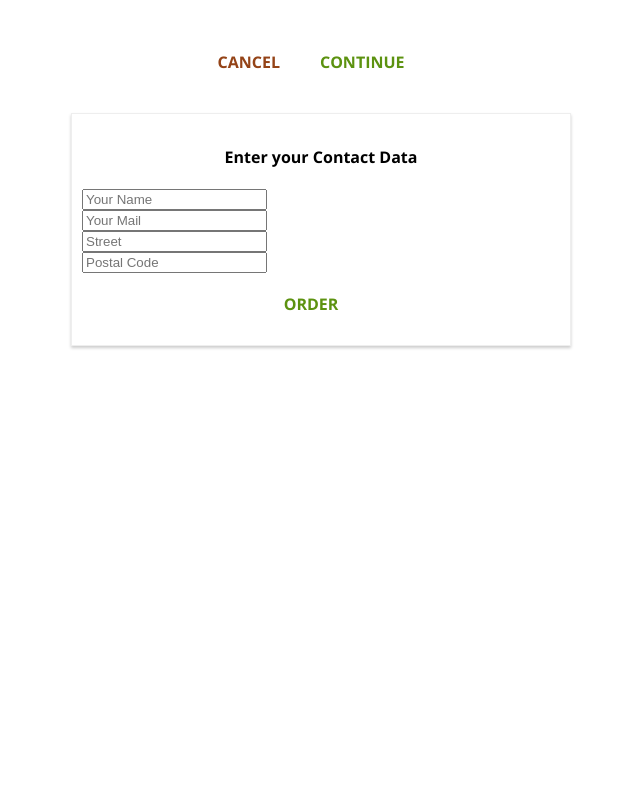
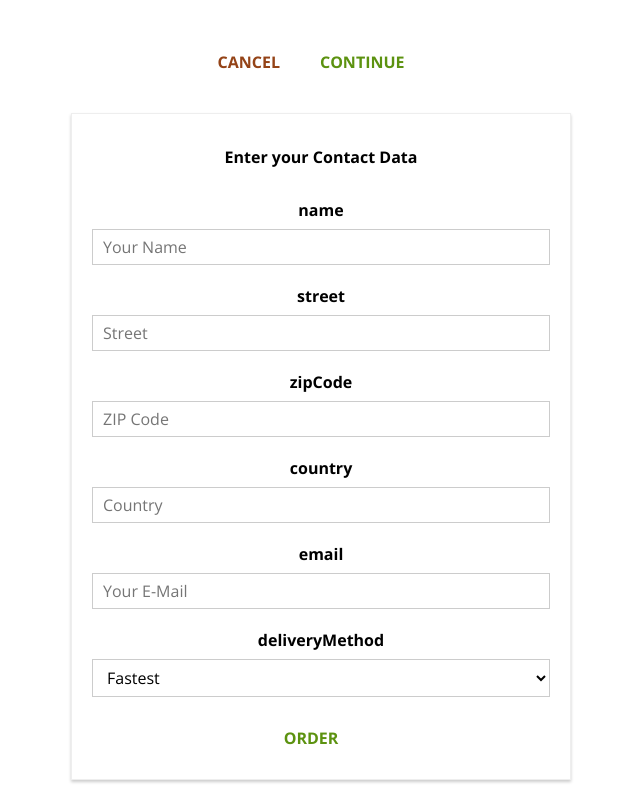
Before and after one commit to creddy/burger-app, a React (Create React App) app: page /checkout/contact-data in a window 1280 px wide. Shown: the part 705-1505 px from the top of the page, without its empty margins (319-959 px from the left). Before the commit the page ends 1071 px from the top, so only its background shows below. Built offline with nearby package versions, Linux system fonts and the light colour scheme; the HTML template or start-up script is replaced by a standard one.

Commit message:
Add Order form input js config and dropdown

```diff
--- /dev/null
+++ b/src/components/UI/Input/Input.module.css
@@ -0,0 +1,27 @@
+.Input {
+  width: 100%;
+  padding: 10px;
+  box-sizing: border-box;
+}
+
+.Label {
+  font-weight: bold;
+  display: block;
+  margin-bottom: 8px;
+}
+
+.InputElement {
+  outline: none;
+  border: 1px solid #ccc;
+  background-color: white;
+  font: inherit;
+  padding: 6px 10px;
+  display: block;
+  width: 100%;
+  box-sizing: border-box;
+}
+
+.InputElement:focus {
+  outline: none;
+  background-color: #ccc;
+}
--- /dev/null
+++ b/src/components/UI/Input/Input.tsx
@@ -0,0 +1,23 @@
+import React from "react";
+import styles from "./Input.module.css";
+
+interface Props {
+  label: string;
+  elementConfig: React.HTMLProps<HTMLInputElement>;
+  value: string;
+}
+
+const input = (props: Props) => {
+  return (
+    <div className={styles.Input}>
+      <label className={styles.Label}>{props.label}</label>
+      <input
+        className={styles.InputElement}
+        {...props.elementConfig}
+        value={props.value}
+      />
+    </div>
+  );
+};
+
+export default input;
--- /dev/null
+++ b/src/components/UI/Input/Select.tsx
@@ -0,0 +1,35 @@
+import React from "react";
+import styles from "./Input.module.css";
+
+interface Option {
+  value: string;
+  displayValue: string;
+}
+
+interface ElementConfig {
+  options: Option[];
+}
+
+interface Props {
+  inputType: string;
+  label: string;
+  elementConfig: ElementConfig;
+  value: string;
+}
+
+const input = (props: Props) => {
+  return (
+    <div className={styles.Input}>
+      <label className={styles.Label}>{props.label}</label>
+      <select className={styles.InputElement} value={props.value}>
+        {props.elementConfig.options.map(option => (
+          <option key={option.value} value={option.value}>
+            {option.displayValue}
+          </option>
+        ))}
+      </select>
+    </div>
+  );
+};
+
+export default input;
--- a/src/containers/Checkout/ContactData/ContactData.module.css
+++ b/src/containers/Checkout/ContactData/ContactData.module.css
@@ -8,10 +8,6 @@
   box-sizing: border-box;
 }
 
-.Input {
-  display: block;
-}
-
 @media (min-width: 600px) {
   .ContactData {
     width: 500px;
--- a/src/containers/Checkout/ContactData/ContactData.tsx
+++ b/src/containers/Checkout/ContactData/ContactData.tsx
@@ -5,20 +5,76 @@ import { Ingredients } from "../../../components/Burger/Burger";
 import axios from "../../../axios-orders";
 import Spinner from "../../../components/UI/Spinner/Spinner";
 import { RouteComponentProps } from "react-router-dom";
+import Input from "../../../components/UI/Input/Input";
+import Select from "../../../components/UI/Input/Select";
 
 interface Props extends RouteComponentProps {
   ingredients: Ingredients;
   price: number;
 }
 
-class ContactData extends Component<Props> {
+interface OrderFormElementConfig {
+  elementLabel: string;
+  elementType: Function;
+  elementConfig: object;
+  value: string;
+}
+
+interface OrderFormElement {
+  id: string;
+  config: OrderFormElementConfig;
+}
+
+interface State {
+  orderForm: OrderFormElementConfig[];
+  loading: boolean;
+}
+
+class ContactData extends Component<Props, State> {
   state = {
-    name: "",
-    email: "",
-    address: {
-      street: "",
-      postalCode: ""
-    },
+    orderForm: [
+      {
+        elementLabel: "name",
+        elementType: Input,
+        elementConfig: { type: "text", placeholder: "Your Name" },
+        value: ""
+      },
+      {
+        elementLabel: "street",
+        elementType: Input,
+        elementConfig: { type: "text", placeholder: "Street" },
+        value: ""
+      },
+      {
+        elementLabel: "zipCode",
+        elementType: Input,
+        elementConfig: { type: "text", placeholder: "ZIP Code" },
+        value: ""
+      },
+      {
+        elementLabel: "country",
+        elementType: Input,
+        elementConfig: { type: "text", placeholder: "Country" },
+        value: ""
+      },
+      {
+        elementLabel: "email",
+        elementType: Input,
+        elementConfig: { type: "email", placeholder: "Your E-Mail" },
+        value: ""
+      },
+      {
+        elementLabel: "deliveryMethod",
+        elementType: Select,
+        elementConfig: {
+          options: [
+            { value: "fastest", displayValue: "Fastest" },
+            { value: "cheapest", displayValue: "Cheapest" }
+          ]
+        },
+        value: ""
+      }
+    ],
     loading: false
   };
 
@@ -27,17 +83,7 @@ class ContactData extends Component<Props> {
     this.setState({ loading: true });
     const order = {
       ingredients: this.props.ingredients,
-      price: this.props.price,
-      customer: {
-        name: "Chethan Reddy",
-        address: {
-          street: "Teststreet 1",
-          zipCode: "12345",
-          country: "US"
-        },
-        email: "test@test.com"
-      },
-      deliveryMethod: "fastest"
+      price: this.props.price
     };
     axios
       .post("/orders.json", order)
@@ -49,32 +95,26 @@ class ContactData extends Component<Props> {
   };
 
   render() {
+    const formElementArray: OrderFormElement[] = [];
+    for (let key in this.state.orderForm) {
+      formElementArray.push({
+        id: key,
+        config: this.state.orderForm[key]
+      });
+    }
     let form = (
       <form>
-        <input
-          className={styles.Input}
-          type="text"
-          name="name"
-          placeholder="Your Name"
-        />
-        <input
-          className={styles.Input}
-          type="email"
-          name="email"
-          placeholder="Your Mail"
-        />
-        <input
-          className={styles.Input}
-          type="text"
-          name="street"
-          placeholder="Street"
-        />
-        <input
-          className={styles.Input}
-          type="text"
-          name="postal"
-          placeholder="Postal Code"
-        />
+        {formElementArray.map(formElement => {
+          const TagName = formElement.config.elementType;
+          return (
+            <TagName
+              key={formElement.id}
+              label={formElement.config.elementLabel}
+              elementConfig={formElement.config.elementConfig}
+              value={formElement.config.value}
+            />
+          );
+        })}
         <Button btnType="Success" clicked={this.orderHandler}>
           ORDER
         </Button>
```
